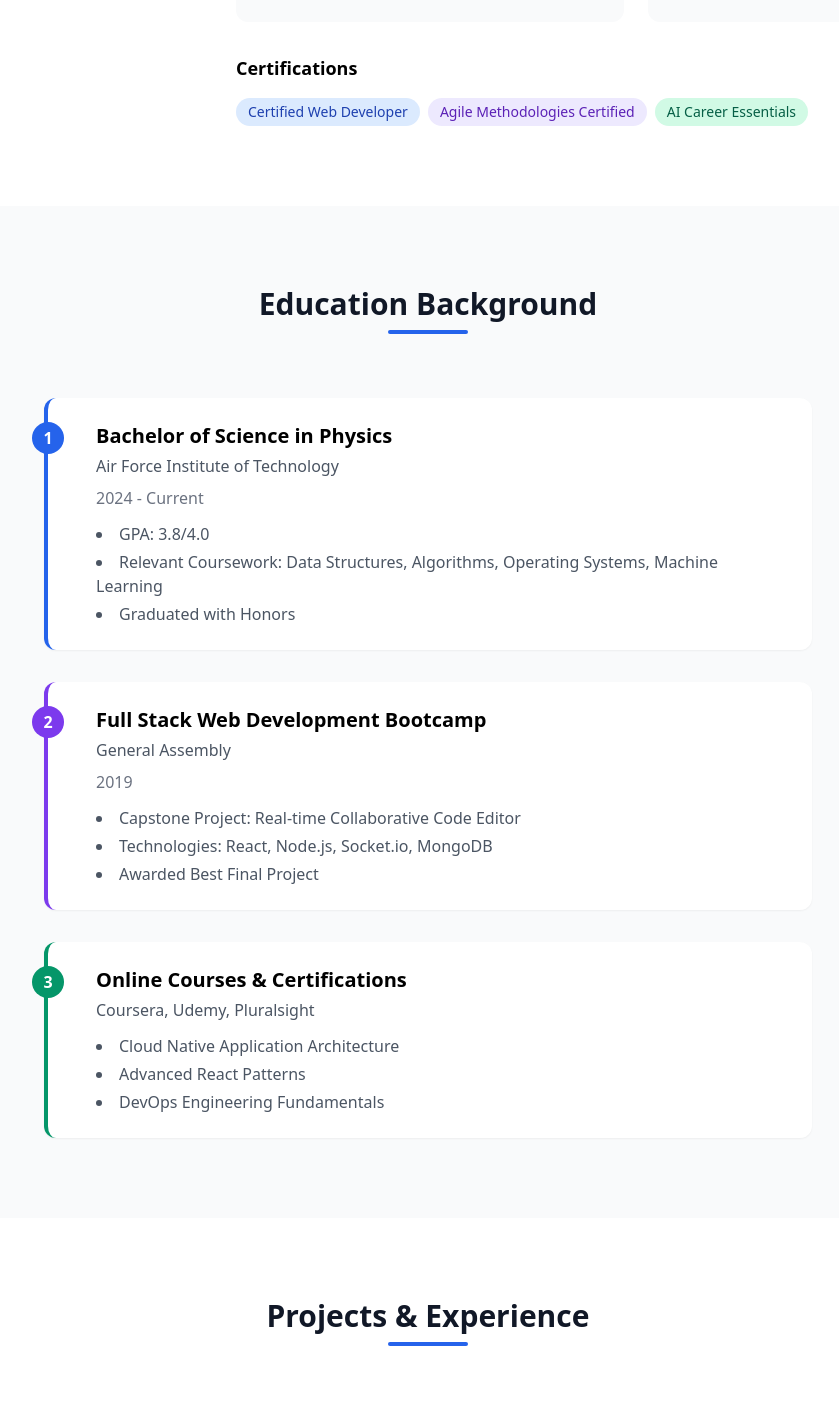
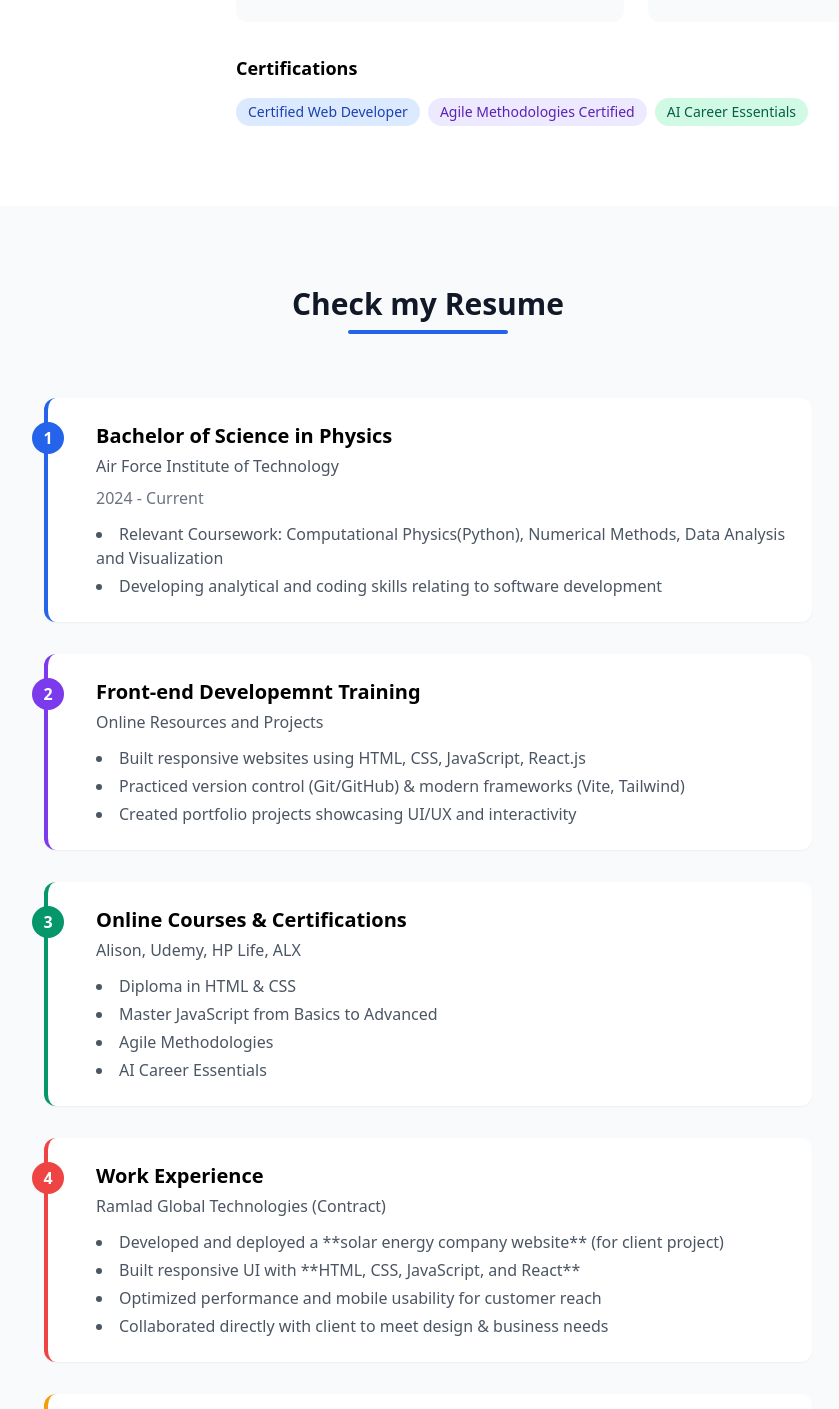
Before and after one commit to hassan-033/Hassan-Olaitan, a React (Vite) app: page / in a window 1280 px wide. Shown: the part 1330-2739 px from the top of the page, without its empty margins (212-1051 px from the left). Built offline with nearby package versions, Linux system fonts and the light colour scheme; grey boxes are pictures that could not be loaded.

Commit message:
Initial commit

```diff
--- a/src/App.tsx
+++ b/src/App.tsx
@@ -1,10 +1,10 @@
-import Header from './components/Header';
-import Hero from './components/Hero';
-import About from './components/About';
-import Education from './components/Education';
-import Projects from './components/Projects';
-import Contact from './components/Contact';
-import Footer from './components/Footer';
+import Header from "./components/Header";
+import Hero from "./components/Hero";
+import About from "./components/About";
+import Resume from "./components/Resume";
+import Projects from "./components/Projects";
+import Contact from "./components/Contact";
+import Footer from "./components/Footer";
 
 function App() {
   return (
@@ -13,7 +13,7 @@ function App() {
       <main>
         <Hero />
         <About />
-        <Education />
+        <Resume />
         <Projects />
         <Contact />
       </main>
--- a/src/components/About.tsx
+++ b/src/components/About.tsx
@@ -11,7 +11,7 @@ export default function About() {
           <div className="md:col-span-1">
             <h3 className="text-xl font-semibold mb-4">Who I Am</h3>
             <p className="text-gray-600 mb-4">
-              I'm a passionate software engineer with a strong foundation in computer science and over 5 years of professional experience.
+              I'm a passionate front-end engineer with a strong foundation in programming and over 3 years of professional experience.
             </p>
             <p className="text-gray-600">
               I thrive on solving complex problems and am always eager to learn new technologies.
@@ -23,8 +23,8 @@ export default function About() {
               <div className="bg-gray-50 p-6 rounded-xl">
                 <h4 className="font-semibold text-lg mb-2">Skills</h4>
                 <ul className="space-y-2 text-gray-600">
-                  <li>• Full-Stack Development</li>
-                  <li>• Data Analysis</li>
+                  <li>• Front-End Development</li>
+                  <li>• Data Science</li>
                   <li>• Agile Methodology</li>
                   <li>• Technical Leadership</li>
                 </ul>
@@ -36,7 +36,7 @@ export default function About() {
                   <li>• JavaScript/TypeScript</li>
                   <li>• React / Next.js</li>
                   <li>• Node.js / Python</li>
-                  <li>• Artificial Intelligence</li>
+                  <li>• HTML / CSS</li>
                 </ul>
               </div>
 
--- a/src/components/Education.tsx
+++ /dev/null
@@ -1,49 +0,0 @@
-export default function Education() {
-  return (
-    <section id="education" className="py-20 px-4 sm:px-6 lg:px-8 bg-gray-50">
-      <div className="max-w-7xl mx-auto">
-        <div className="text-center mb-16">
-          <h2 className="text-3xl font-bold text-gray-900">Education Background</h2>
-          <div className="mt-2 h-1 w-20 bg-blue-600 mx-auto rounded-full"></div>
-        </div>
-
-        <div className="max-w-3xl mx-auto space-y-8">
-          <div className="bg-white p-6 rounded-xl shadow-sm relative pl-12 border-l-4 border-blue-600">
-            <span className="absolute -left-4 top-6 w-8 h-8 rounded-full bg-blue-600 flex items-center justify-center text-white font-bold">1</span>
-            <h3 className="text-xl font-semibold">Bachelor of Science in Physics</h3>
-            <p className="text-gray-600 mt-1">Air Force Institute of Technology</p>
-            <p className="text-gray-500 mt-2">2024 - Current</p>
-            <ul className="mt-3 list-disc list-inside text-gray-600 space-y-1">
-              <li>GPA: 3.8/4.0</li>
-              <li>Relevant Coursework: Data Structures, Algorithms, Operating Systems, Machine Learning</li>
-              <li>Graduated with Honors</li>
-            </ul>
-          </div>
-
-          <div className="bg-white p-6 rounded-xl shadow-sm relative pl-12 border-l-4 border-purple-600">
-            <span className="absolute -left-4 top-6 w-8 h-8 rounded-full bg-purple-600 flex items-center justify-center text-white font-bold">2</span>
-            <h3 className="text-xl font-semibold">Full Stack Web Development Bootcamp</h3>
-            <p className="text-gray-600 mt-1">General Assembly</p>
-            <p className="text-gray-500 mt-2">2019</p>
-            <ul className="mt-3 list-disc list-inside text-gray-600 space-y-1">
-              <li>Capstone Project: Real-time Collaborative Code Editor</li>
-              <li>Technologies: React, Node.js, Socket.io, MongoDB</li>
-              <li>Awarded Best Final Project</li>
-            </ul>
-          </div>
-
-          <div className="bg-white p-6 rounded-xl shadow-sm relative pl-12 border-l-4 border-green-600">
-            <span className="absolute -left-4 top-6 w-8 h-8 rounded-full bg-green-600 flex items-center justify-center text-white font-bold">3</span>
-            <h3 className="text-xl font-semibold">Online Courses & Certifications</h3>
-            <p className="text-gray-600 mt-1">Coursera, Udemy, Pluralsight</p>
-            <ul className="mt-3 list-disc list-inside text-gray-600 space-y-1">
-              <li>Cloud Native Application Architecture</li>
-              <li>Advanced React Patterns</li>
-              <li>DevOps Engineering Fundamentals</li>
-            </ul>
-          </div>
-        </div>
-      </div>
-    </section>
-  );
-}
--- a/src/components/Hero.tsx
+++ b/src/components/Hero.tsx
@@ -5,11 +5,11 @@ export default function Hero() {
         <div className="space-y-6">
           <h1 className="text-4xl sm:text-5xl font-extrabold leading-tight">
             <span className="block">Hi, I'm Hassan</span>
-            <span className="block text-blue-600">Software Engineer & Developer</span>
+            <span className="block text-blue-600">Front-End Web Developer</span>
           </h1>
           <p className="text-lg text-gray-600 max-w-lg">
             Passionate about building scalable applications and creating elegant solutions to complex problems.
-            Experienced in full-stack development and cloud technologies.
+            Experienced in front-end development and web technologies.
           </p>
           <div className="flex flex-wrap gap-4">
             <a href="#contact" className="px-6 py-3 bg-blue-600 text-white rounded-lg hover:bg-blue-700 transition-colors shadow-md hover:shadow-lg transform hover:-translate-y-0.5 transition-transform duration-500">
--- /dev/null
+++ b/src/components/Resume.tsx
@@ -0,0 +1,116 @@
+export default function Resume() {
+  return (
+    <section id="resume" className="py-20 px-4 sm:px-6 lg:px-8 bg-gray-50">
+      <div className="max-w-7xl mx-auto">
+        <div className="text-center mb-16">
+          <h2 className="text-3xl font-bold text-gray-900">Check my Resume</h2>
+          <div className="mt-2 h-1 w-40 bg-blue-600 mx-auto rounded-full"></div>
+        </div>
+
+        <div className="max-w-3xl mx-auto space-y-8">
+          <div className="bg-white p-6 rounded-xl shadow-sm relative pl-12 border-l-4 border-blue-600">
+            <span className="absolute -left-4 top-6 w-8 h-8 rounded-full bg-blue-600 flex items-center justify-center text-white font-bold">
+              1
+            </span>
+            <h3 className="text-xl font-semibold">
+              Bachelor of Science in Physics
+            </h3>
+            <p className="text-gray-600 mt-1">
+              Air Force Institute of Technology
+            </p>
+            <p className="text-gray-500 mt-2">2024 - Current</p>
+            <ul className="mt-3 list-disc list-inside text-gray-600 space-y-1">
+              {/* <li>GPA: 3.8/4.0</li> */}
+              <li>
+                Relevant Coursework: Computational Physics(Python), Numerical
+                Methods, Data Analysis and Visualization
+              </li>
+              <li>
+                Developing analytical and coding skills relating to software
+                development
+              </li>
+            </ul>
+          </div>
+
+          <div className="bg-white p-6 rounded-xl shadow-sm relative pl-12 border-l-4 border-purple-600">
+            <span className="absolute -left-4 top-6 w-8 h-8 rounded-full bg-purple-600 flex items-center justify-center text-white font-bold">
+              2
+            </span>
+            <h3 className="text-xl font-semibold">
+              Front-end Developemnt Training
+            </h3>
+            <p className="text-gray-600 mt-1">Online Resources and Projects</p>
+            {/* <p className="text-gray-500 mt-2">2019</p> */}
+            <ul className="mt-3 list-disc list-inside text-gray-600 space-y-1">
+              <li>
+                Built responsive websites using HTML, CSS, JavaScript, React.js
+              </li>
+              <li>
+                Practiced version control (Git/GitHub) & modern frameworks
+                (Vite, Tailwind)
+              </li>
+              <li>
+                Created portfolio projects showcasing UI/UX and interactivity
+              </li>
+            </ul>
+          </div>
+
+          <div className="bg-white p-6 rounded-xl shadow-sm relative pl-12 border-l-4 border-green-600">
+            <span className="absolute -left-4 top-6 w-8 h-8 rounded-full bg-green-600 flex items-center justify-center text-white font-bold">
+              3
+            </span>
+            <h3 className="text-xl font-semibold">
+              Online Courses & Certifications
+            </h3>
+            <p className="text-gray-600 mt-1">Alison, Udemy, HP Life, ALX</p>
+            <ul className="mt-3 list-disc list-inside text-gray-600 space-y-1">
+              <li>Diploma in HTML & CSS</li>
+              <li>Master JavaScript from Basics to Advanced</li>
+              <li>Agile Methodologies</li>
+              <li>AI Career Essentials</li>
+            </ul>
+          </div>
+
+          <div className="bg-white p-6 rounded-xl shadow-sm relative pl-12 border-l-4 border-red-500">
+            <span className="absolute -left-4 top-6 w-8 h-8 rounded-full bg-red-500 flex items-center justify-center text-white font-bold">
+              4
+            </span>
+            <h3 className="text-xl font-semibold">Work Experience</h3>
+            <p className="text-gray-600 mt-1">
+              Ramlad Global Technologies (Contract)
+            </p>
+            <ul className="mt-3 list-disc list-inside text-gray-600 space-y-1">
+              <li>
+                Developed and deployed a **solar energy company website** (for
+                client project)
+              </li>
+              <li>
+                Built responsive UI with **HTML, CSS, JavaScript, and React**
+              </li>
+              <li>
+                Optimized performance and mobile usability for customer reach
+              </li>
+              <li>
+                Collaborated directly with client to meet design & business
+                needs
+              </li>
+            </ul>
+          </div>
+
+          <div className="bg-white p-6 rounded-xl shadow-sm relative pl-12 border-l-4 border-yellow-500">
+            <span className="absolute -left-4 top-6 w-8 h-8 rounded-full bg-yellow-500 flex items-center justify-center text-white font-bold">
+              5
+            </span>
+            <h3 className="text-xl font-semibold">Technical Skills</h3>
+            <p className="text-gray-600 mt-1">Front-end Technologies</p>
+            <ul className="mt-3 list-disc list-inside text-gray-600 space-y-1">
+              <li>Languages: JavaScript, Python, C++</li>
+              <li>Frameworks: React, Bootstrap, Tailwind CSS</li>
+              <li>Tools: Git, Vite, Vercel</li>
+            </ul>
+          </div>
+        </div>
+      </div>
+    </section>
+  );
+}
```
Also changed, not shown: src/components/Contact.tsx (+115 -30 lines), src/components/Footer.tsx (+25 -8 lines), src/components/Header.tsx (+29 -12 lines).
